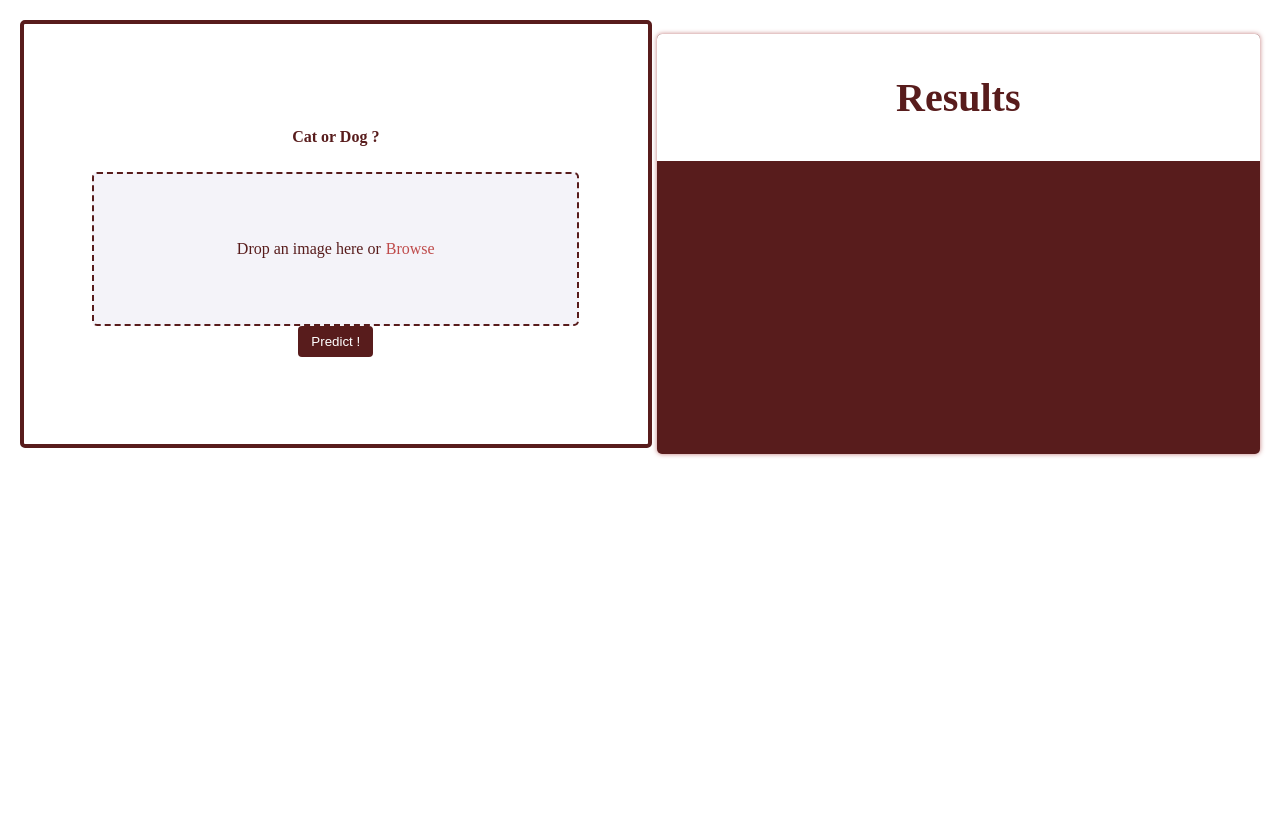
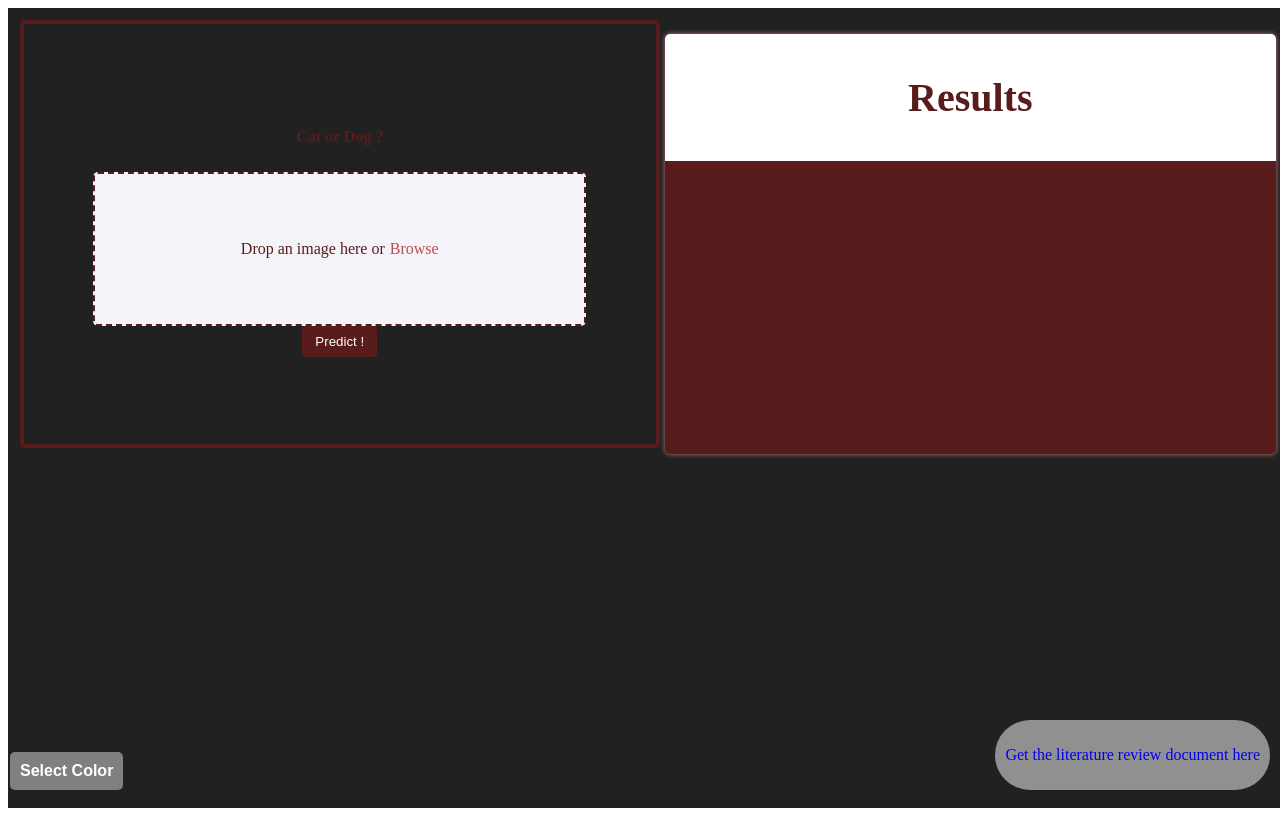
Before and after one commit to yabulala432/ml-project-front-end, a React (Vite) app: page / in a window 1280 px wide. Built offline with nearby package versions, Linux system fonts and the light colour scheme.

Commit message:
add color picker and link

```diff
--- a/src/App.tsx
+++ b/src/App.tsx
@@ -1,15 +1,103 @@
 import { useState } from "react";
 import "./App.css";
 import DragDropImageUploader from "./DragDropImageUploader";
+import { HexColorPicker } from "react-colorful";
 
 function App() {
-  const [file, setFile] = useState<any>();
-  function handleChange(e: any) {
-    console.log(e.target.files);
-    setFile(URL.createObjectURL(e.target.files[0]));
-  }
+  const [colorAttributes, setColorAttributes] = useState({
+    color: "#212122",
+    colorPickerVisible: false,
+    buttonText: "Select Color",
+  });
+  return (
+    <div
+      style={{
+        height: "100vh",
+        width: "100vw",
+        backgroundColor: colorAttributes.color,
+      }}
+    >
+      <div>
+        <button
+          style={{
+            position: "absolute",
+            bottom: 10,
+            left: 10,
+            padding: 10,
+            backgroundColor: "gray",
+            borderRadius: 5,
+            color: "white",
+            border: "none",
+            fontSize: 16,
+            fontWeight: "bold",
+          }}
+          onClick={() => {
+            setColorAttributes({
+              ...colorAttributes,
+              colorPickerVisible: !colorAttributes.colorPickerVisible,
+              buttonText: colorAttributes.colorPickerVisible
+                ? "Select Color"
+                : "Close Color Picker",
+            });
+          }}
+        >
+          {colorAttributes.buttonText}
+        </button>
+      </div>
+      <div
+        style={{
+          position: "absolute",
+          bottom: 70,
+          left: 10,
+          display: colorAttributes.colorPickerVisible ? "block" : "none",
+        }}
+      >
+        <HexColorPicker
+          color={colorAttributes.color}
+          onChange={(newColor) => {
+            setColorAttributes({
+              ...colorAttributes,
+              color: newColor,
+              // colorPickerVisible: false,
+            });
+          }}
+          onAbort={() => {
+            setColorAttributes({
+              ...colorAttributes,
+              colorPickerVisible: false,
+            });
+          }}
+        />
+      </div>
 
-  return <DragDropImageUploader />;
+      <a
+        href="https://docs.google.com/document/u/0/"
+        target="_blank"
+        rel="noreferrer"
+      >
+        <div
+          style={{
+            display: "flex",
+            justifyContent: "center",
+            alignItems: "center",
+
+            backgroundColor: "rgba(255, 255, 255, 0.5)",
+            position: "absolute",
+            bottom: 10,
+            right: 10,
+            zIndex: 100,
+            padding: 10,
+            cursor: "pointer",
+            borderRadius: 50,
+          }}
+        >
+          <p>Get the literature review document here</p>
+        </div>
+      </a>
+
+      <DragDropImageUploader />
+    </div>
+  );
 }
 
 export default App;
```
